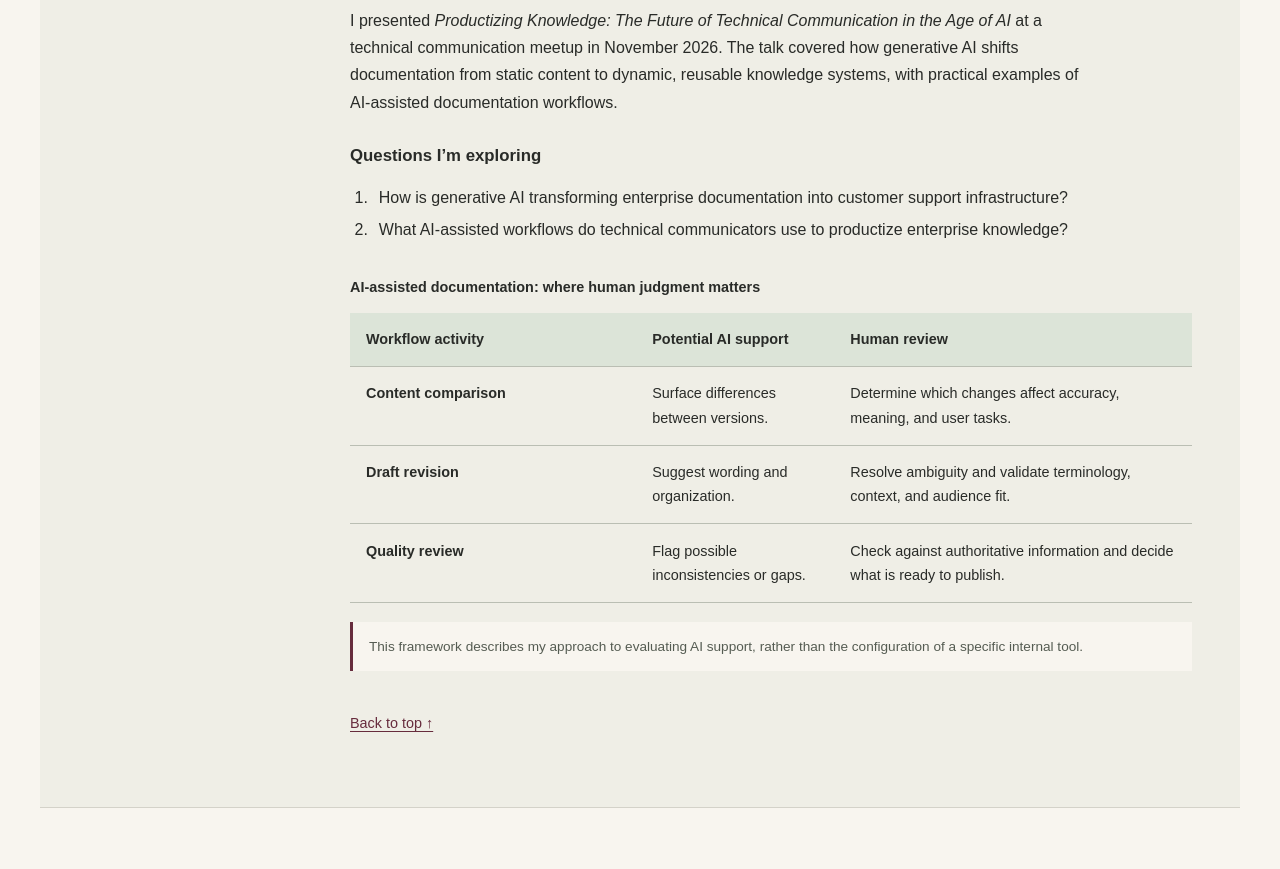
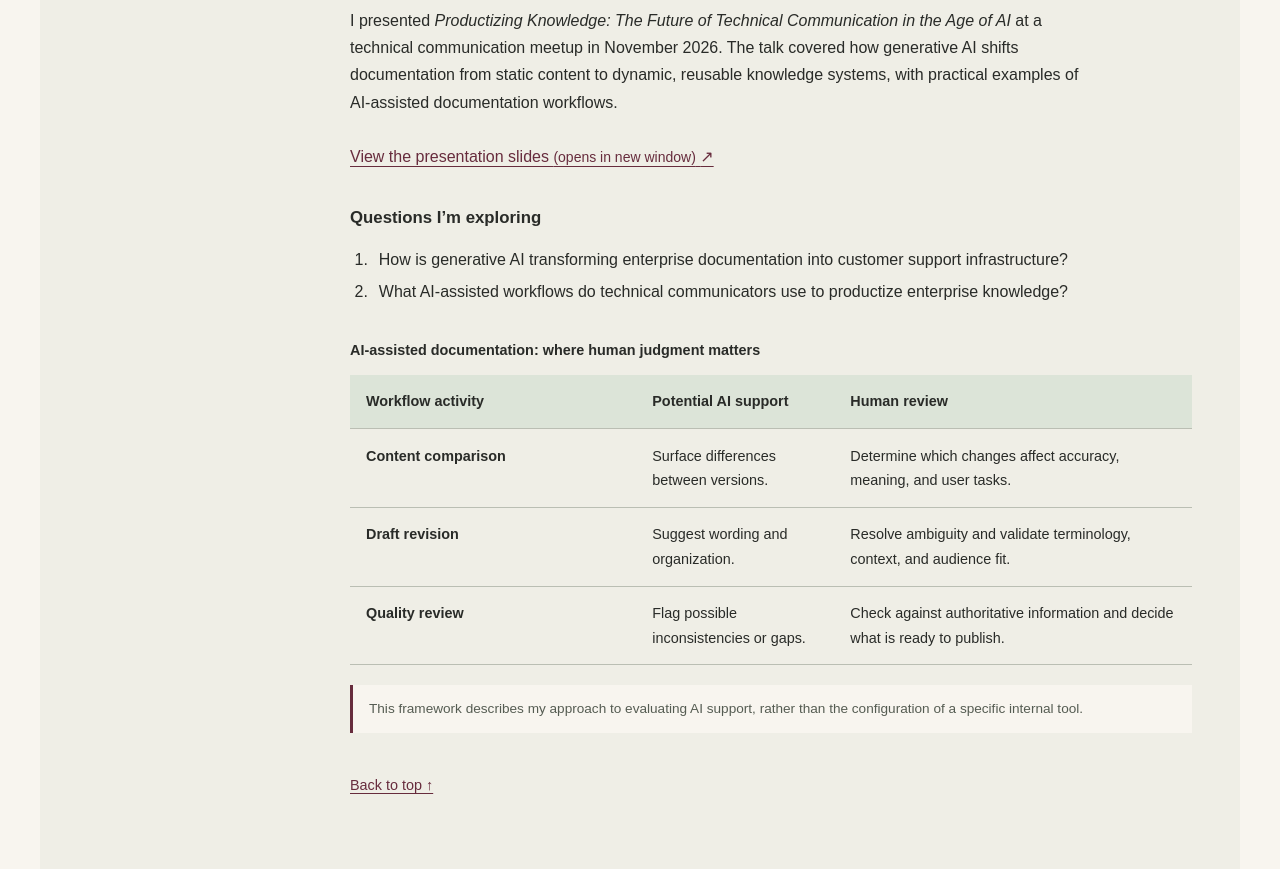
Before and after one commit to roycecook96/royce-cook-portfolio, a plain HTML site: page index.html in a window 1280 px wide. Shown: the part 7520-8389 px from the top of the page. Drawn offline with Linux system fonts and the light colour scheme.

Commit message:
Link the November meetup presentation slides
Co-Authored-By: Claude Opus 5.5 <noreply@anthropic.com>
Claude-Session: https://claude.ai/code/session_018tzUL8fwBhBTM9nAtJtT26

```diff
--- a/index.html
+++ b/index.html
@@ -208,6 +208,7 @@
     <div class="section-content"><h2 id="research-title">What happens when knowledge becomes infrastructure?</h2>
       <p>My developing dissertation focus is <cite>Productizing Knowledge: The Transformation of Enterprise Documentation into Customer Support Infrastructure</cite>. I’m interested in how generative AI changes documentation and the work technical communicators do.</p>
       <h3>Speaking</h3><p>I presented <cite>Productizing Knowledge: The Future of Technical Communication in the Age of AI</cite> at a technical communication meetup in November 2026. The talk covered how generative AI shifts documentation from static content to dynamic, reusable knowledge systems, with practical examples of AI-assisted documentation workflows.</p>
+      <ul class="project-links"><li><a href="https://docs.google.com/presentation/d/1oIh-3zlvGAPUZ5F5FdYEQ8b_Fx-8XQVD69ikmtJ_bqE/edit?usp=sharing" target="_blank" rel="noopener noreferrer"><span>View the presentation slides <span class="new-window">(opens in new window)</span></span> <span aria-hidden="true">↗</span></a></li></ul>
       <h3>Questions I’m exploring</h3><ol class="questions"><li>How is generative AI transforming enterprise documentation into customer support infrastructure?</li><li>What AI-assisted workflows do technical communicators use to productize enterprise knowledge?</li></ol>
       <div class="table-wrap"><table><caption>AI-assisted documentation: where human judgment matters</caption><thead><tr><th scope="col">Workflow activity</th><th scope="col">Potential AI support</th><th scope="col">Human review</th></tr></thead><tbody><tr><th scope="row">Content comparison</th><td>Surface differences between versions.</td><td>Determine which changes affect accuracy, meaning, and user tasks.</td></tr><tr><th scope="row">Draft revision</th><td>Suggest wording and organization.</td><td>Resolve ambiguity and validate terminology, context, and audience fit.</td></tr><tr><th scope="row">Quality review</th><td>Flag possible inconsistencies or gaps.</td><td>Check against authoritative information and decide what is ready to publish.</td></tr></tbody></table><p class="work-note">This framework describes my approach to evaluating AI support, rather than the configuration of a specific internal tool.</p></div>
     <p class="back-to-top"><a href="#home">Back to top <span aria-hidden="true">↑</span></a></p></div>
```
